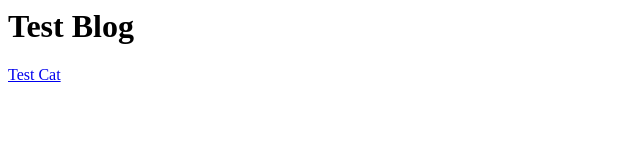
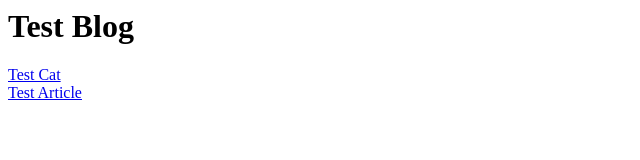
Before and after one commit to lareapowered/test-blog, a plain HTML site: page index.html in a window 1280 px wide. Shown: the full height of the page, 0-640 px from the left. Drawn offline with Linux system fonts and the light colour scheme.

Commit message:
Update index.html

```diff
--- a/index.html
+++ b/index.html
@@ -1,2 +1,4 @@
 <h1>Test Blog</h1>
 <a href="/test-blog/test-cat">Test Cat</a>
+<br>
+<a href="/test-blog/test-cat/test-article">Test Article</a>
```
